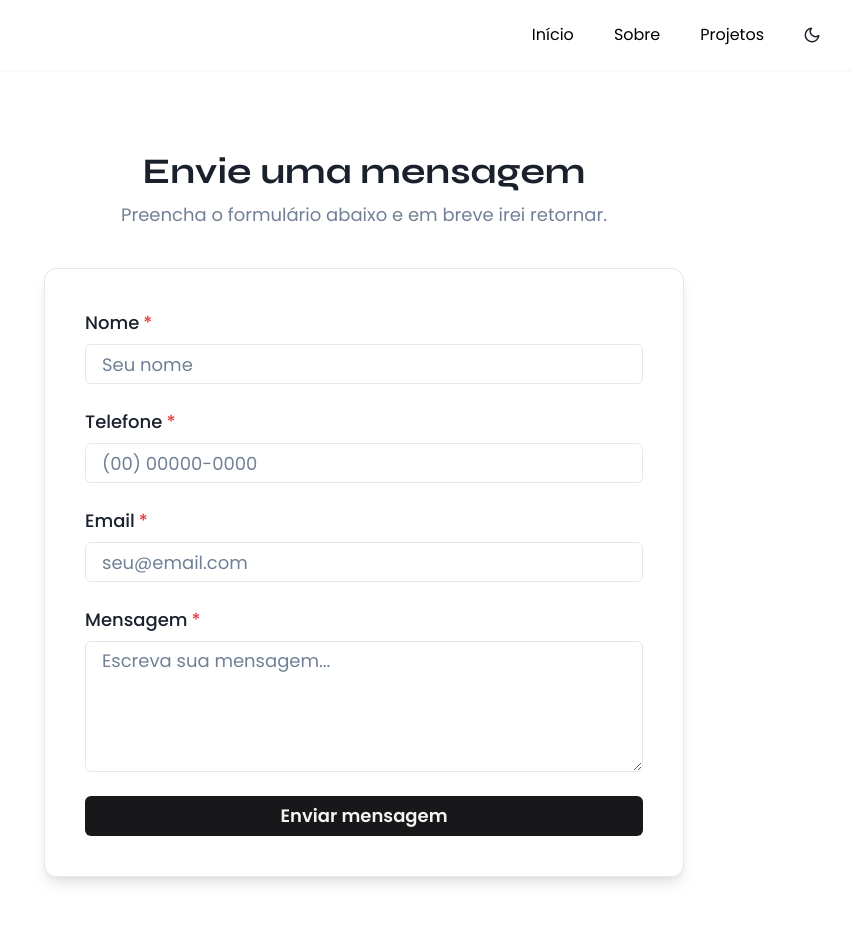
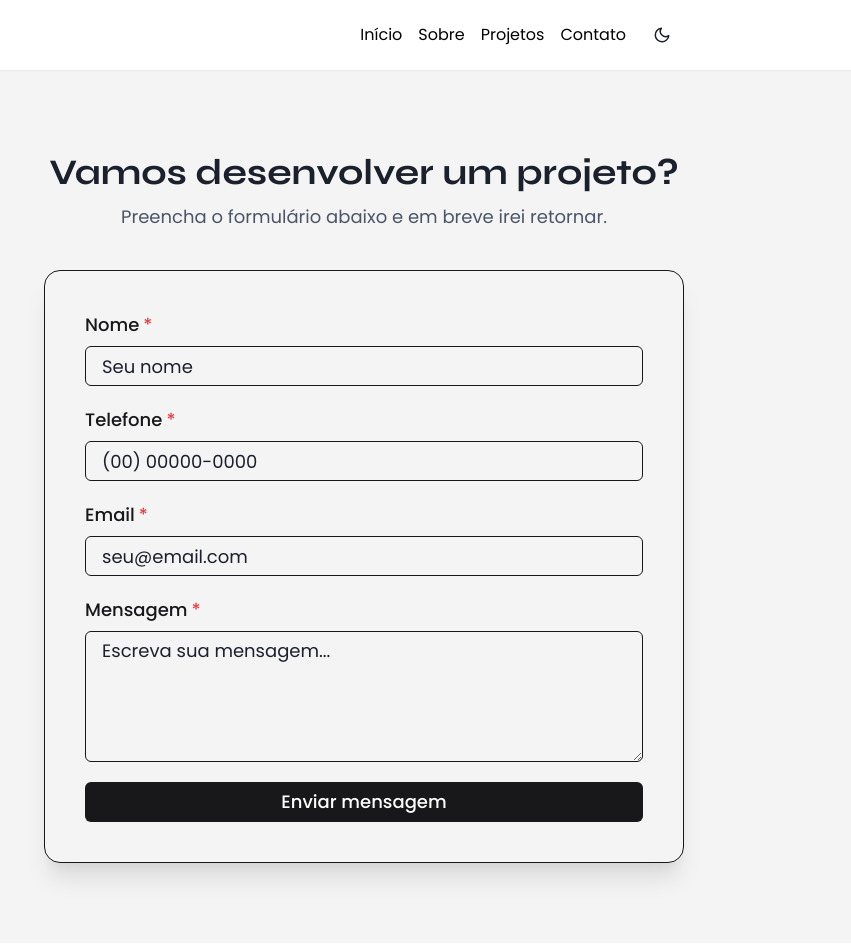
Before and after one commit to mateusrr/Portfolio, a Next.js app: page /contato in a window 1280 px wide. Shown: the top 952 px of the page, without its empty margins (276-1127 px from the left). Built offline with nearby package versions, Linux system fonts and the light colour scheme.

Commit message:
updates css

```diff
--- a/src/components/Header/LinksHeader.tsx
+++ b/src/components/Header/LinksHeader.tsx
@@ -17,25 +17,25 @@ import {
 } from '@chakra-ui/react'
 import { FiMenu, FiMoon, FiSun } from 'react-icons/fi'
 import { motion } from 'framer-motion'
-// import { usePathname } from 'next/navigation'
+import { usePathname } from 'next/navigation'
+import React from 'react'
 
 const MotionLink = motion(Link)
 
 const links = [
-  { href: '/', label: 'Início' },
-  { href: '#about', label: 'Sobre' },
-  { href: '#projects', label: 'Projetos' },
+  { href: '/#inicio', label: 'Início' },
+  { href: '/#about', label: 'Sobre' },
+  { href: '/#projects', label: 'Projetos' },
+  { href: '/#contato', label: 'Contato' },
 ]
 
 export function LinksHeader() {
   const { isOpen, onOpen, onClose } = useDisclosure()
   const { colorMode, toggleColorMode } = useColorMode()
   const isMobile = useBreakpointValue({ base: true, md: false })
-  // const activeColor = useColorModeValue('blue.700', 'blue.700')
-  // const path = usePathname()
+  const path = usePathname()
 
   const linkProps = {
-    px: 3,
     py: 1,
     position: 'relative',
     _hover: {
@@ -49,8 +49,6 @@ export function LinksHeader() {
       height: '2px',
       bottom: '0',
       left: '0',
-      // backgroundColor: activeColor,
-      transformOrigin: 'bottom right',
       transition: 'transform 0.3s ease-out',
     },
     _hoverAfter: {
@@ -59,16 +57,37 @@ export function LinksHeader() {
     },
   }
 
+  const handleClick = (
+    e: React.MouseEvent<HTMLAnchorElement>,
+    href: string,
+  ) => {
+    const id = href.split('#')[1]
+
+    if (path !== '/') {
+      // Se está fora da home, navega normalmente
+      return
+    }
+
+    e.preventDefault()
+
+    const element = document.getElementById(id)
+    if (element) {
+      element.scrollIntoView({ behavior: 'smooth' })
+    }
+
+    // Fecha o Drawer se estiver no mobile
+    if (isMobile) onClose()
+  }
+
   const renderLinks = () =>
     links.map(({ href, label }) => (
       <MotionLink
         key={href}
         href={href}
+        onClick={(e) => handleClick(e, href)}
         {...linkProps}
         whileHover={{ scale: 1.05 }}
         whileTap={{ scale: 0.95 }}
-        // fontWeight={path === href ? 'bold' : 'normal'}
-        // color={path === href ? activeColor : undefined}
       >
         {label}
       </MotionLink>
--- a/src/components/Header/index.tsx
+++ b/src/components/Header/index.tsx
@@ -33,7 +33,7 @@ export function Header() {
         align="center"
         justify="space-between"
         w="full"
-        maxW="1000px"
+        maxW="700px"
         mx="auto"
         px={{ base: 4, md: 8 }}
       >
--- a/src/components/Projects/ButtonsAcess.tsx
+++ b/src/components/Projects/ButtonsAcess.tsx
@@ -7,6 +7,8 @@ interface ButtonAcess {
   icon?: ReactElement
   bg?: string
   color?: string
+  border?: string
+  borderColor?: string
   hoverBg?: string
   hoverColor?: string
   iconPosition?: 'left' | 'right'
@@ -18,6 +20,8 @@ export const ButtonsAcess = ({
   icon,
   bg,
   color,
+  border,
+  borderColor,
   hoverBg,
   hoverColor,
   iconPosition = 'left',
@@ -30,6 +34,8 @@ export const ButtonsAcess = ({
       rel="noopener noreferrer"
       bg={bg}
       color={color}
+      border={border}
+      borderColor={borderColor}
       _hover={{
         bg: hoverBg,
         color: hoverColor,
--- a/src/pages/_app.tsx
+++ b/src/pages/_app.tsx
@@ -4,7 +4,6 @@ import { AppProps } from 'next/app'
 import theme from '../styles/theme'
 import { Analytics } from '@vercel/analytics/react'
 import { Header } from '@/components/Header'
-import Footer from './footer'
 
 export default function Portfolio({ Component, pageProps }: AppProps) {
   return (
@@ -12,7 +11,6 @@ export default function Portfolio({ Component, pageProps }: AppProps) {
       <Header />
       <Component {...pageProps} />
       <Analytics />
-      <Footer />
     </ChakraProvider>
   )
 }
--- a/src/pages/contato.tsx
+++ b/src/pages/contato.tsx
@@ -18,12 +18,10 @@ import React, { useState } from 'react'
 
 export default function ContactPage() {
   const toast = useToast()
-  const cardBg = useColorModeValue('white', 'gray.900')
-  const text = useColorModeValue('gray.800', 'gray.100')
-  const borderColor = useColorModeValue('gray.200', 'gray.700')
-  const btnBg = useColorModeValue('gray.900', 'gray.100')
-  const btnColor = useColorModeValue('gray.100', 'gray.900')
-  const btnHover = useColorModeValue('gray.800', 'gray.200')
+
+  const textColor = useColorModeValue('gray.800', 'gray.100')
+  const subtitleColor = useColorModeValue('gray.600', 'gray.400')
+  const colorBg = useColorModeValue('gray.100', 'gray.900')
 
   const [isLoading, setIsLoading] = useState(false)
   const [formData, setFormData] = useState({
@@ -59,37 +57,37 @@ export default function ContactPage() {
   }
 
   return (
-    <Box minH="100vh" py={{ base: 12, md: 20 }}>
+    <Box minH="100vh" py={{ base: 12, md: 20 }} bg={colorBg} id="contato">
       <Container maxW="2xl">
         <VStack spacing={10} align="stretch">
           <Box textAlign="center">
             <Heading
               as="h1"
-              fontSize={{ base: '3xl', md: '4xl' }}
+              fontSize={{ base: '2xl', md: '4xl' }}
               fontWeight="bold"
-              color={text}
+              color={textColor}
               mb={2}
+              lineHeight="shorter"
             >
-              Envie uma mensagem
+              Vamos desenvolver um projeto?
             </Heading>
-            <Text fontSize="md" color="gray.500">
+            <Text fontSize="md" color={subtitleColor}>
               Preencha o formulário abaixo e em breve irei retornar.
             </Text>
           </Box>
 
           <Box
             as="form"
-            bg={cardBg}
-            color={text}
+            bg="gray.100"
+            color="gray.900"
             p={{ base: 8, md: 10 }}
-            borderRadius="xl"
-            boxShadow="lg"
+            borderRadius="2xl"
+            boxShadow="xl"
             border="1px solid"
-            borderColor={borderColor}
+            borderColor="gray.900"
             onSubmit={handleSubmit}
-            transition="all 0.3s ease"
           >
-            <VStack spacing={6}>
+            <VStack spacing={5}>
               <FormControl isRequired>
                 <FormLabel>Nome</FormLabel>
                 <Input
@@ -97,7 +95,10 @@ export default function ContactPage() {
                   placeholder="Seu nome"
                   value={formData.name}
                   onChange={handleChange}
-                  focusBorderColor="gray.100"
+                  borderColor="gray.900"
+                  _placeholder={{ color: 'gray.800' }}
+                  _hover={{ borderColor: 'gray.900' }}
+                  _focus={{ borderColor: 'gray.500', boxShadow: 'md' }}
                 />
               </FormControl>
 
@@ -105,11 +106,14 @@ export default function ContactPage() {
                 <FormLabel>Telefone</FormLabel>
                 <Input
                   name="telefone"
-                  type="telefone"
                   placeholder="(00) 00000-0000"
                   value={formData.telefone}
                   onChange={handleChange}
-                  focusBorderColor="gray.100"
+                  // bg="gray.100"
+                  borderColor="gray.900"
+                  _placeholder={{ color: 'gray.800' }}
+                  _hover={{ borderColor: 'gray.900' }}
+                  _focus={{ borderColor: 'gray.500', boxShadow: 'md' }}
                 />
               </FormControl>
 
@@ -121,7 +125,10 @@ export default function ContactPage() {
                   placeholder="seu@email.com"
                   value={formData.email}
                   onChange={handleChange}
-                  focusBorderColor="gray.100"
+                  borderColor="gray.900"
+                  _placeholder={{ color: 'gray.800' }}
+                  _hover={{ borderColor: 'gray.900' }}
+                  _focus={{ borderColor: 'gray.500', boxShadow: 'md' }}
                 />
               </FormControl>
 
@@ -133,20 +140,24 @@ export default function ContactPage() {
                   rows={5}
                   value={formData.message}
                   onChange={handleChange}
-                  focusBorderColor="gray.100"
+                  borderColor="gray.900"
+                  _placeholder={{ color: 'gray.800' }}
+                  _hover={{ borderColor: 'gray.900' }}
+                  _focus={{ borderColor: 'gray.500', boxShadow: 'md' }}
                 />
               </FormControl>
 
               <Button
                 type="submit"
-                width="full"
+                w="full"
                 isLoading={isLoading}
                 loadingText="Enviando..."
-                bg={btnBg}
-                color={btnColor}
-                _hover={{ bg: btnHover }}
+                bg="gray.900"
+                color="white"
+                _hover={{ bg: 'gray.800' }}
                 size="md"
                 borderRadius="md"
+                fontWeight="medium"
               >
                 Enviar mensagem
               </Button>
--- a/src/pages/footer.tsx
+++ b/src/pages/footer.tsx
@@ -4,15 +4,6 @@ import { PiCursorClickThin } from 'react-icons/pi'
 
 export default function Footer() {
   const contacts = [
-    // {
-    //   label: 'Fale comigo',
-    //   href: 'https://wa.me/5599999999999',
-    //   bg: mode('green.400', 'green.400'),
-    //   color: mode('green.900', 'green.900'),
-    //   hover: mode('green.500', 'green.500'),
-    //   icon: <FaWhatsapp />,
-    //   external: true,
-    // },
     {
       label: 'Envie uma mensagem',
       href: '/contato',
@@ -23,7 +14,6 @@ export default function Footer() {
       external: false,
     },
   ]
-  const textColor = useColorModeValue('gray.900', 'gray.200')
   const bgColorFooter = useColorModeValue('gray.100', 'gray.900')
   const ColorFooter = useColorModeValue('gray.900', 'gray.100')
   return (
@@ -38,7 +28,7 @@ export default function Footer() {
         as="h2"
         fontSize={{ base: '2xl', md: '5xl' }}
         textAlign="center"
-        mb={8}
+        mb={4}
         fontWeight="700"
         letterSpacing="-0.5px"
         color={ColorFooter}
@@ -46,7 +36,7 @@ export default function Footer() {
         Entre em Contato
       </Heading>
 
-      <Flex justify="center" flexWrap="wrap" gap={3} mb={-10}>
+      <Flex justify="center">
         {contacts.map((contact, idx) => (
           <ButtonsAcess
             key={idx}
@@ -61,7 +51,7 @@ export default function Footer() {
         ))}
       </Flex>
 
-      <Text textAlign="center" fontSize="sm" color={textColor} mt={2}>
+      <Text textAlign="center" fontSize="sm" color="gray.800">
         © {new Date().getFullYear()} MRR. Todos os direitos reservados.
       </Text>
     </Box>
```
Also changed, not shown: src/components/About/Languages.tsx (+27 -6 lines), src/components/About/about.tsx (+13 -8 lines), src/components/Projects/Mensagem.tsx (deleted, +0 -33 lines), src/pages/index.tsx (+29 -8 lines), src/pages/projects.tsx (+15 -127 lines).
